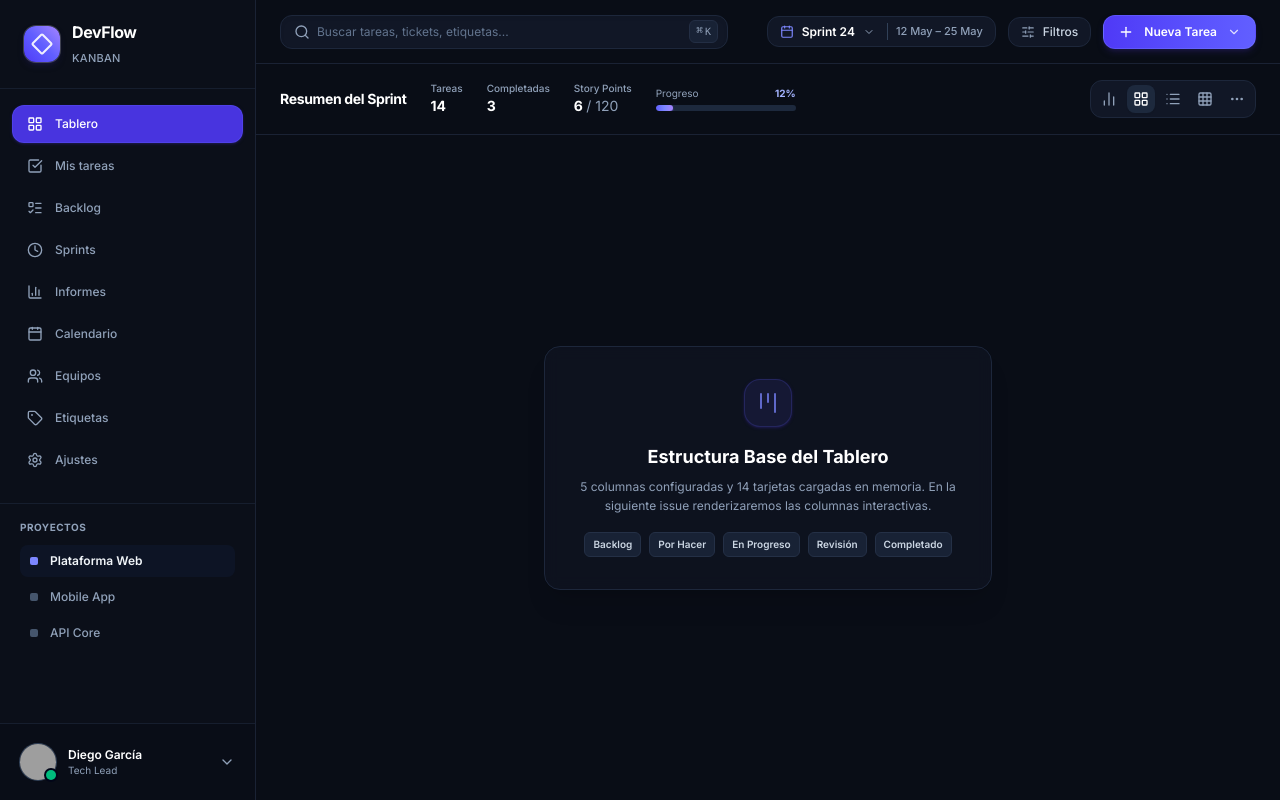
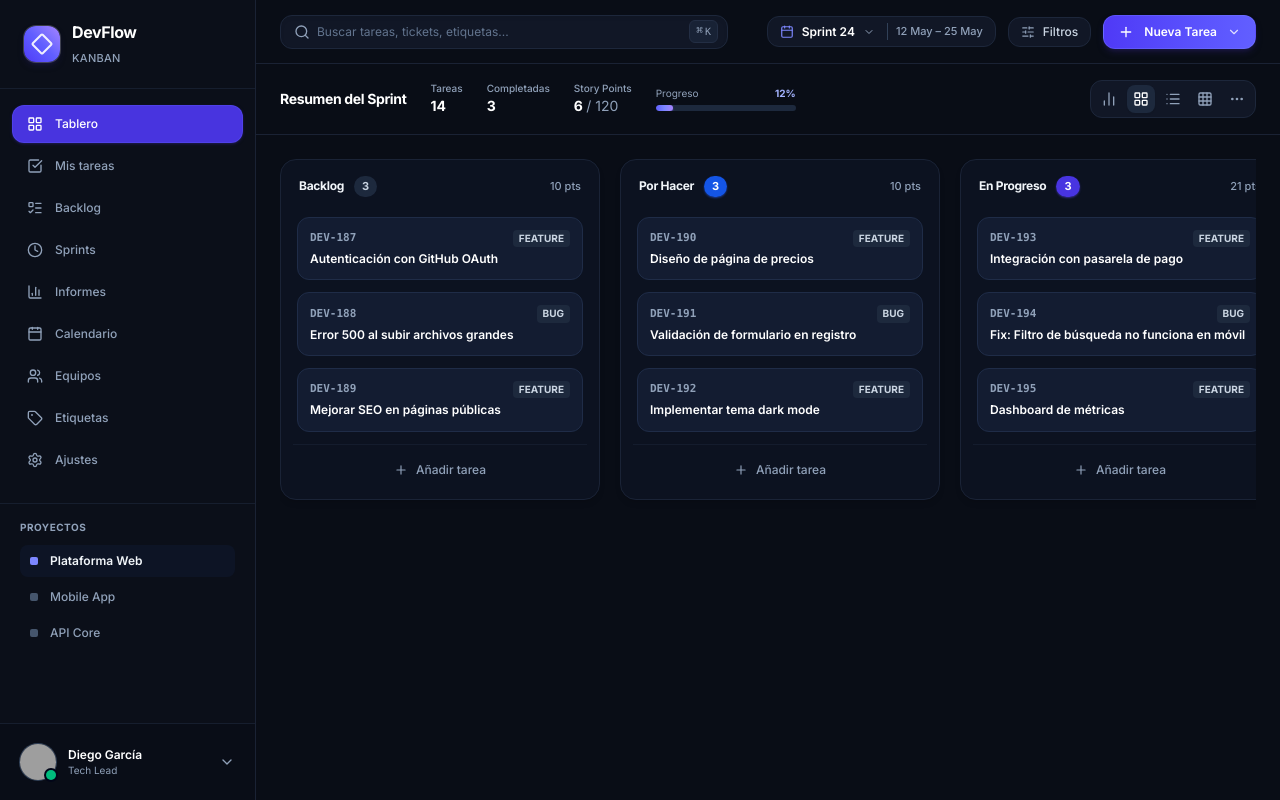
Before and after one commit to alxnrocha/10-kanban-board, a React (Vite) app: page / in a window 1280 px wide. Built offline with nearby package versions, Linux system fonts and the light colour scheme; grey boxes are pictures that could not be loaded.

Commit message:
feat: implement Column component and Kanban board grid layout

```diff
--- a/src/App.tsx
+++ b/src/App.tsx
@@ -1,35 +1,11 @@
 import React from 'react';
 import { AppLayout } from './components/layout';
-import { useKanbanStore } from './store/kanbanStore';
-import { Kanban } from 'lucide-react';
+import { KanbanBoard } from './components/kanban';
 
 export const App: React.FC = () => {
-  const { columns, tasks } = useKanbanStore();
-
   return (
     <AppLayout>
-      <div className="h-full flex items-center justify-center">
-        <div className="text-center p-8 bg-[#111726]/60 border border-[#1d273b] rounded-2xl max-w-md shadow-xl backdrop-blur-sm">
-          <div className="w-12 h-12 rounded-2xl bg-indigo-500/10 border border-indigo-500/20 text-indigo-400 flex items-center justify-center mx-auto mb-4 shadow-sm shadow-indigo-950">
-            <Kanban className="w-6 h-6 animate-pulse" />
-          </div>
-          <h2 className="text-lg font-bold text-white mb-1.5">Estructura Base del Tablero</h2>
-          <p className="text-xs text-slate-400 mb-4 leading-relaxed">
-            {columns.length} columnas configuradas y {tasks.length} tarjetas cargadas en memoria. En
-            la siguiente issue renderizaremos las columnas interactivas.
-          </p>
-          <div className="flex justify-center gap-2">
-            {columns.map((c) => (
-              <span
-                key={c.id}
-                className="text-[10px] font-semibold px-2 py-1 rounded-md bg-[#182235] border border-[#243046] text-slate-300"
-              >
-                {c.title}
-              </span>
-            ))}
-          </div>
-        </div>
-      </div>
+      <KanbanBoard />
     </AppLayout>
   );
 };
--- /dev/null
+++ b/src/components/kanban/KanbanBoard.tsx
@@ -0,0 +1,73 @@
+import React from 'react';
+import { useKanbanStore } from '../../store/kanbanStore';
+import { KanbanColumn } from './KanbanColumn';
+
+export const KanbanBoard: React.FC = () => {
+  const { columns, tasks, filters } = useKanbanStore();
+
+  // Apply active filters (search, priority, type, assignee, tag)
+  const filteredTasks = tasks.filter((task) => {
+    // Search query
+    if (filters.search) {
+      const q = filters.search.toLowerCase();
+      const matchesTitle = task.title.toLowerCase().includes(q);
+      const matchesCode = task.code.toLowerCase().includes(q);
+      const matchesDesc = task.description?.toLowerCase().includes(q);
+      const matchesTags = task.tags.some((t) => t.name.toLowerCase().includes(q));
+      if (!matchesTitle && !matchesCode && !matchesDesc && !matchesTags) return false;
+    }
+
+    // Priority filter
+    if (filters.priority !== 'all' && task.priority !== filters.priority) {
+      return false;
+    }
+
+    // Type filter
+    if (filters.type !== 'all' && task.type !== filters.type) {
+      return false;
+    }
+
+    // Assignee filter
+    if (filters.assigneeId !== 'all' && task.assignee?.id !== filters.assigneeId) {
+      return false;
+    }
+
+    // Tag filter
+    if (filters.tagId !== 'all' && !task.tags.some((t) => t.id === filters.tagId)) {
+      return false;
+    }
+
+    return true;
+  });
+
+  return (
+    <div className="h-full flex gap-5 overflow-x-auto pb-4 kanban-scroll items-start select-none">
+      {columns.map((column) => {
+        const columnTasks = filteredTasks
+          .filter((t) => t.columnId === column.id)
+          .sort((a, b) => a.position - b.position);
+
+        return (
+          <KanbanColumn key={column.id} column={column} tasks={columnTasks}>
+            {columnTasks.map((task) => (
+              <div
+                key={task.id}
+                className="p-3 bg-[#131c31] border border-[#1f2c47] rounded-xl hover:border-slate-600 transition-all cursor-pointer"
+              >
+                <div className="flex items-center justify-between text-xs mb-1">
+                  <span className="font-mono text-[11px] text-slate-400 font-semibold">
+                    {task.code}
+                  </span>
+                  <span className="text-[10px] uppercase font-bold px-1.5 py-0.5 rounded bg-slate-800 text-slate-300">
+                    {task.type}
+                  </span>
+                </div>
+                <h4 className="text-xs font-semibold text-white leading-snug">{task.title}</h4>
+              </div>
+            ))}
+          </KanbanColumn>
+        );
+      })}
+    </div>
+  );
+};
--- /dev/null
+++ b/src/components/kanban/KanbanColumn.tsx
@@ -0,0 +1,81 @@
+import React from 'react';
+import { Plus } from 'lucide-react';
+import type { Column, Task } from '../../types/kanban';
+import { useKanbanStore } from '../../store/kanbanStore';
+import { cn } from '../../utils/cn';
+
+interface KanbanColumnProps {
+  column: Column;
+  tasks: Task[];
+  children?: React.ReactNode;
+  isOver?: boolean;
+}
+
+export const KanbanColumn: React.FC<KanbanColumnProps> = ({
+  column,
+  tasks,
+  children,
+  isOver = false,
+}) => {
+  const openNewTaskModal = useKanbanStore((s) => s.openNewTaskModal);
+
+  const totalPoints = tasks.reduce((sum, t) => sum + t.storyPoints, 0);
+
+  // Badge background colors matching design.png
+  const badgeColors: Record<string, string> = {
+    'col-backlog': 'bg-slate-800 text-slate-300 border-slate-700',
+    'col-todo': 'bg-blue-600/90 text-white shadow-xs shadow-blue-900',
+    'col-in-progress': 'bg-indigo-600/90 text-white shadow-xs shadow-indigo-900',
+    'col-review': 'bg-amber-600/90 text-white shadow-xs shadow-amber-900',
+    'col-done': 'bg-emerald-600/90 text-white shadow-xs shadow-emerald-900',
+  };
+
+  return (
+    <div className="w-72 sm:w-80 shrink-0 flex flex-col max-h-full rounded-2xl bg-[#0c1220] border border-[#1a2336] p-3 shadow-md select-none">
+      {/* Column Header */}
+      <div className="flex items-center justify-between px-1.5 py-1 mb-3">
+        <div className="flex items-center gap-2.5">
+          <h3 className="text-xs font-bold text-slate-100 tracking-tight">{column.title}</h3>
+          <span
+            className={cn(
+              'px-2 py-0.5 rounded-full text-[11px] font-bold min-w-[20px] text-center',
+              badgeColors[column.id] || 'bg-slate-800 text-slate-300'
+            )}
+          >
+            {tasks.length}
+          </span>
+        </div>
+
+        <span className="text-[11px] font-medium text-slate-400">{totalPoints} pts</span>
+      </div>
+
+      {/* Cards List Container */}
+      <div
+        className={cn(
+          'flex-1 overflow-y-auto space-y-3 p-1 min-h-[150px] transition-colors rounded-xl',
+          isOver ? 'bg-indigo-950/20 ring-2 ring-indigo-500/40' : ''
+        )}
+      >
+        {children}
+
+        {/* Drop placeholder box when hovering empty column during drag */}
+        {isOver && tasks.length === 0 && (
+          <div className="h-24 rounded-xl border-2 border-dashed border-indigo-500/40 bg-indigo-500/5 flex items-center justify-center text-xs text-indigo-300 font-medium animate-pulse">
+            + Soltar aquí
+          </div>
+        )}
+      </div>
+
+      {/* Add Task inline button at column bottom */}
+      <div className="pt-2 mt-2 border-t border-[#1a2336]/60">
+        <button
+          onClick={() => openNewTaskModal(column.id)}
+          className="w-full flex items-center justify-center gap-2 py-2 px-3 rounded-xl text-xs font-medium text-slate-400 hover:text-slate-200 hover:bg-[#151e31] border border-transparent hover:border-[#22304d] transition-all cursor-pointer"
+        >
+          <Plus className="w-3.5 h-3.5" />
+          <span>Añadir tarea</span>
+        </button>
+      </div>
+    </div>
+  );
+};
--- /dev/null
+++ b/src/components/kanban/index.ts
@@ -0,0 +1,2 @@
+export * from './KanbanColumn';
+export * from './KanbanBoard';
```
